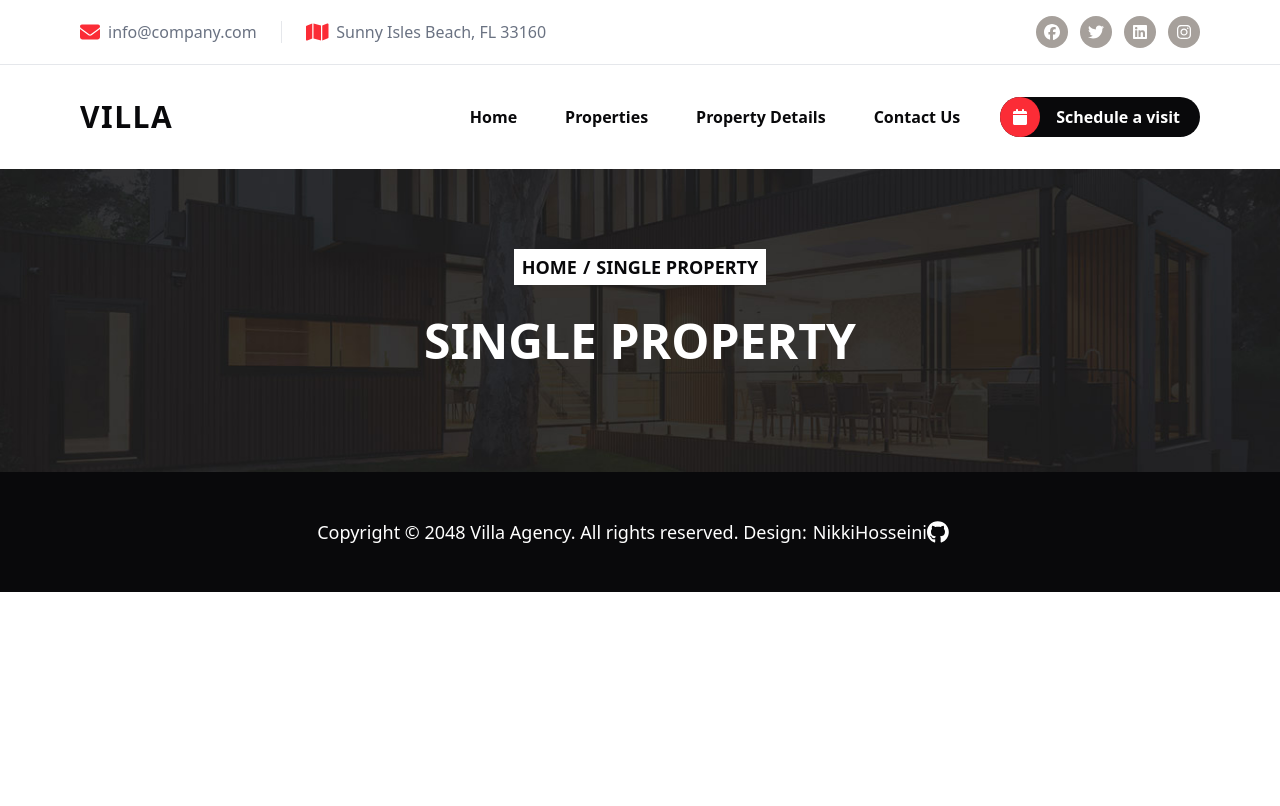
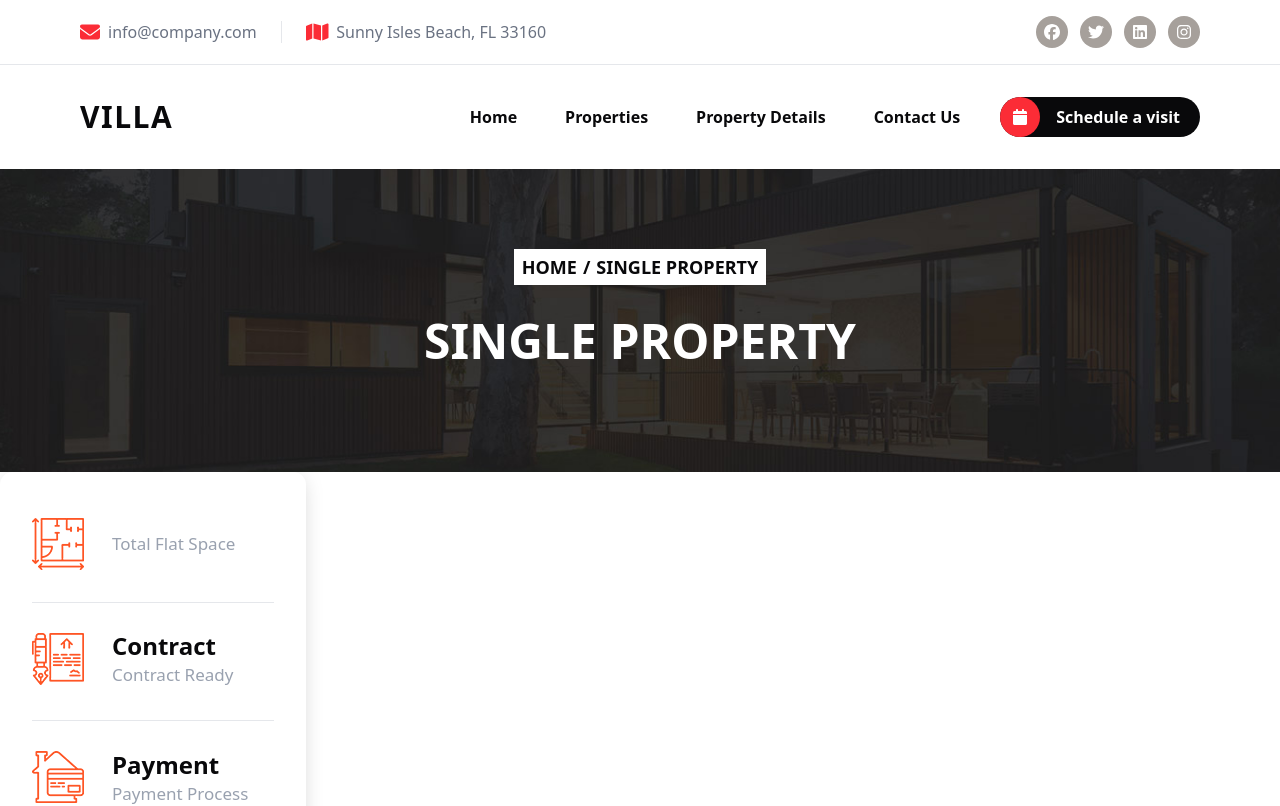
Before and after one commit to Nikkihosseini/Villa-agency, a React (Vite) app: page /PropertyDetails in a window 1280 px wide. Shown: the top 806 px of the page. Built offline with nearby package versions, Linux system fonts and the light colour scheme.

Commit message:
add SinglePpropertySection section

```diff
--- a/src/Pages/PropertyDetails/PropertyDetails.jsx
+++ b/src/Pages/PropertyDetails/PropertyDetails.jsx
@@ -1,5 +1,6 @@
 import Header from '../../Components/Header/Header.jsx'
 import BannerPages from '../../Components/BannerPages/BannerPages.jsx'
+import SinglePpropertySection from '../PropertyDetails/SinglePpropertySection.jsx'
 import Footer from "../../Components/Footer/Footer"
 
 
@@ -8,6 +9,7 @@ export default function PropertyDetails(){
         <>
             <Header/>
             <BannerPages pageName='Single Property'/>
+            <SinglePpropertySection/>
             <Footer/>
         </>
     )
--- /dev/null
+++ b/src/Pages/PropertyDetails/SinglePpropertySection.jsx
@@ -0,0 +1,10 @@
+import InfoTable from '../../Components/Info-table/Info-table-icon'
+
+
+export default function SinglePpropertySection(){
+    return(
+        <>
+            <InfoTable/>
+        </>
+    )
+}
```
